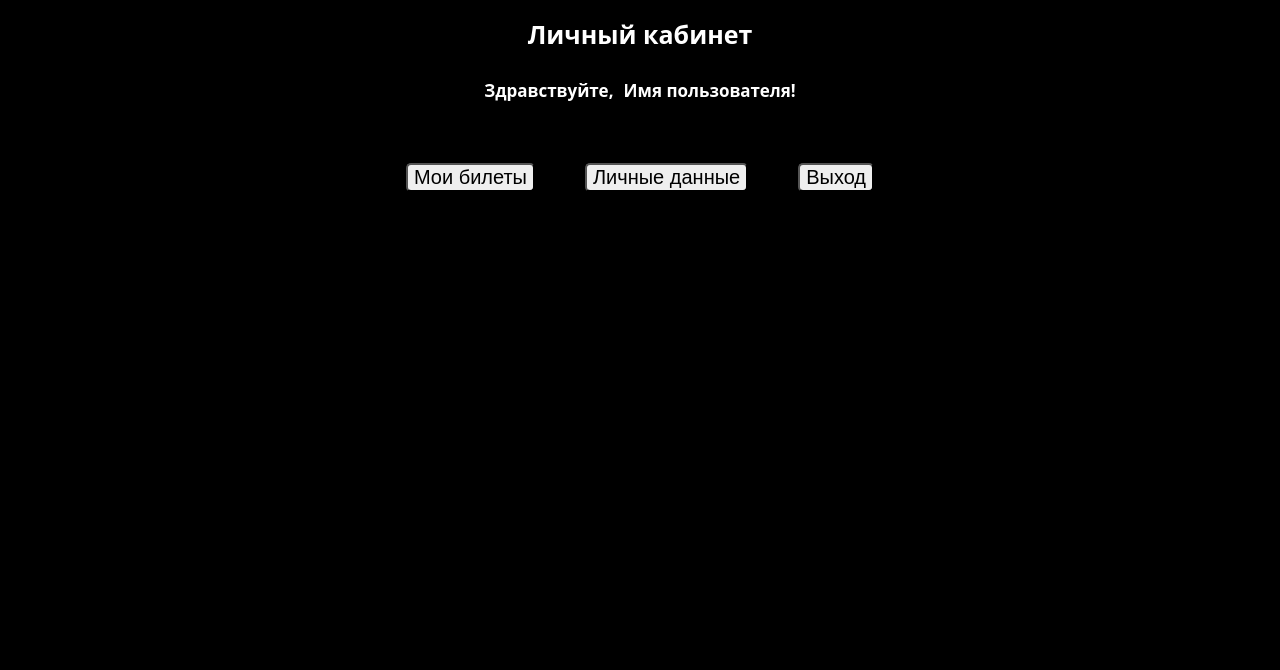
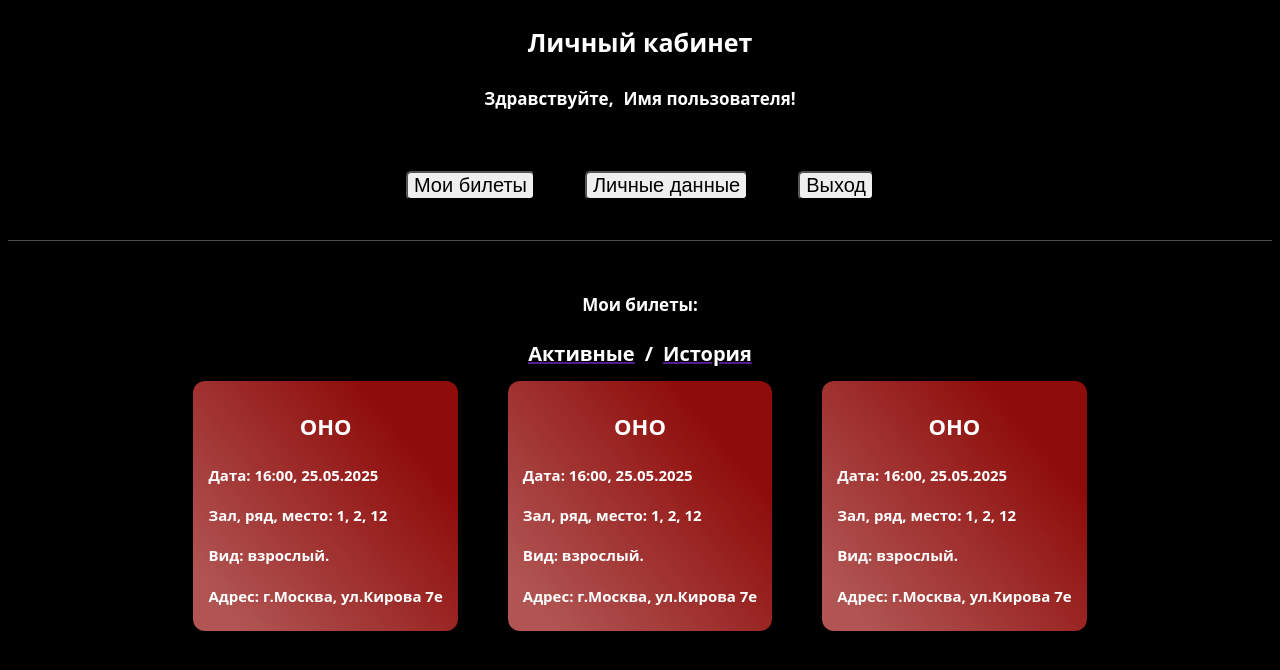
Before and after one commit to JeANSdv/KinoMirazh, a PHP site: page /lk.html in a window 1280 px wide. Shown: the top 670 px of the page. Run offline with PHP 8.4, Linux system fonts and the light colour scheme.

Commit message:
личный кабинет

```diff
--- a/lk/lk.css
+++ b/lk/lk.css
@@ -1,6 +1,9 @@
 body {
     background-color: black;
     font-family: 'Open Sans', sans-serif;
+    display: flex;
+    flex-direction: column;
+
 }
 
 .txtlk {
@@ -38,3 +41,59 @@ gap: 50px;
 font-size: 20px;
 border-radius: 5px;
 }
+
+.bilets {
+display: flex;
+flex-direction: column;
+align-items: center;
+}
+
+.activehistory {
+display: flex;
+align-items: center;
+gap: 10px;
+}
+
+.but-activ {
+font-size: 20px;
+color: white;
+}
+
+.cont-but-bil {
+display: flex;
+gap: 40px;
+flex-direction: column;
+}
+
+.border {
+border-bottom: 1px solid #9d9d9d;
+opacity: 50%;
+}
+
+.nametickets {
+display: flex;
+justify-content: center;
+font-size: 22px;
+color: rgb(255, 255, 255);
+}
+
+.tickets {
+background: linear-gradient(50deg, rgba(255, 255, 255, 0.3) 10%, rgba(255, 255, 255, 0) 80%), #8e0c0a;
+border-radius: 12px;
+display: flex;
+flex-direction: column;
+flex-wrap: wrap;
+align-content: center;
+padding: 15px;
+}
+
+.optionsticket {
+font-size: 15px;
+color: rgb(255, 255, 255);
+}
+
+.tickcont {
+display: flex;
+justify-content: center;
+gap: 50px;
+}
--- a/lk/lk.html
+++ b/lk/lk.html
@@ -7,6 +7,7 @@
     <link rel="stylesheet" href="lk.css">
 </head>
 <body>
+
     <!-- ТЕКСТ ЛК И ПРИВЕТСТВИЕ ПОЛЬЗОВАТЕЛЯ -->
     <h1 class="txtlk">Личный кабинет</h1>
         <div class="names">
@@ -15,14 +16,53 @@
         </div>
 
     <!-- КНОПКИ В ЛК -->
+<div class="cont-but-bil">
     <div class="block-buttons">
         <a href=""><button class="pers-button">Мои билеты</button></a>
+        <a href=""><button class="pers-button">Личные данные</button></a>
+        <a href=""><button class="pers-button">Выход</button></a>
+    </div>
+    <!-- СЕРАЯ ЛИНИЯ ДЛЯ РАЗДЕЛЕНИЯ -->
+    <div class="border"></div>
+    <!-- СТРАНИЦА БИЛЕТОВ -->
+        <div class="bilets">
+    <h1 class="zdrav">Мои билеты:</h1>
+            <div class="activehistory">
+                <a href=""><h1 class="but-activ">Активные</h1></a>
+                <h1 class="but-activ">/</h1>
+                <a href=""><h1 class="but-activ">История</h1></a>
+            </div>
+        </div>
+    </div>
+    <!-- САМ БИЛЕТ -->
+    <div class="tickcont">
+        <!-- 1 БИЛЕТ -->
+        <div class="tickets">
+            <h1 class="nametickets">ОНО</h1>
+            <h1 class="optionsticket">Дата: 16:00, 25.05.2025</h1>
+            <h1 class="optionsticket">Зал, ряд, место: 1, 2, 12</h1>
+            <h1 class="optionsticket">Вид: взрослый.</h1>
+            <h1 class="optionsticket">Адрес: г.Москва, ул.Кирова 7е</h1>
 
-        <a href=""><button class="pers-button">Личные данные</button></a>
+        </div>
+        <!-- 2 БИЛЕТ -->
+        <div class="tickets">
+            <h1 class="nametickets">ОНО</h1>
+            <h1 class="optionsticket">Дата: 16:00, 25.05.2025</h1>
+            <h1 class="optionsticket">Зал, ряд, место: 1, 2, 12</h1>
+            <h1 class="optionsticket">Вид: взрослый.</h1>
+            <h1 class="optionsticket">Адрес: г.Москва, ул.Кирова 7е</h1>
 
-        <a href=""><button class="pers-button">Выход</button></a>
+        </div>
+        <!-- 3 БИЛЕТ -->
+        <div class="tickets">
+            <h1 class="nametickets">ОНО</h1>
+            <h1 class="optionsticket">Дата: 16:00, 25.05.2025</h1>
+            <h1 class="optionsticket">Зал, ряд, место: 1, 2, 12</h1>
+            <h1 class="optionsticket">Вид: взрослый.</h1>
+            <h1 class="optionsticket">Адрес: г.Москва, ул.Кирова 7е</h1>
+        </div>
+    </div>
 
-
-    </div>
 </body>
 </html>
```
